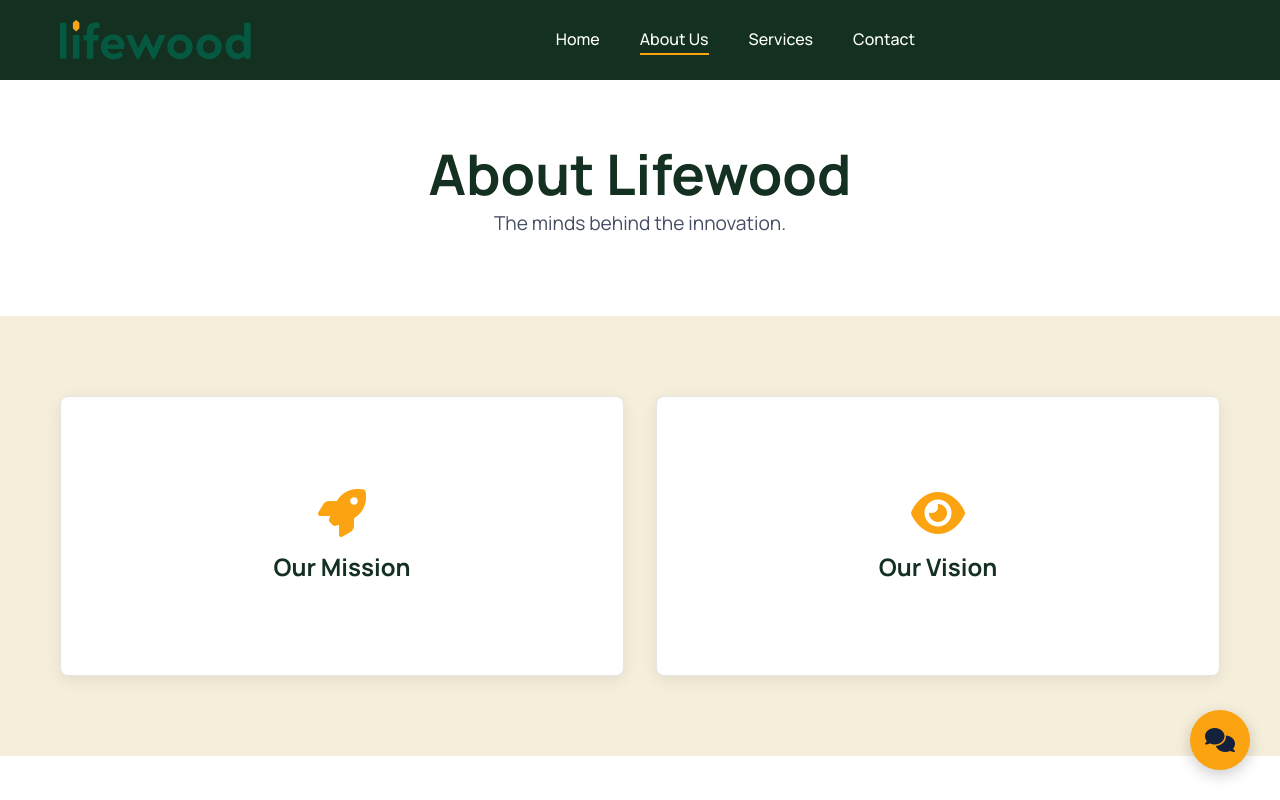
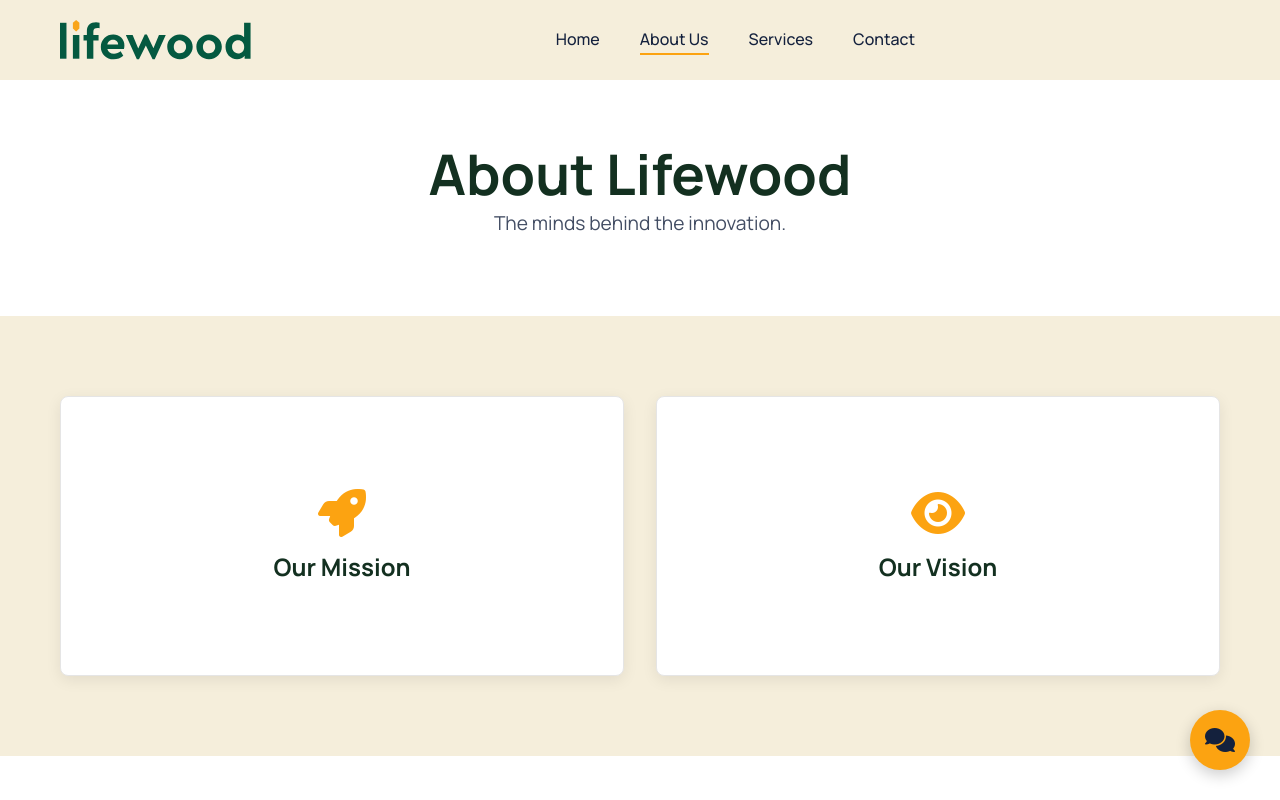
Before and after one commit to tejfk/Lifewood, a plain HTML site: page AboutUs.html in a window 1280 px wide. Shown: the top 800 px of the page. Drawn offline with nearby package versions, Linux system fonts and the light colour scheme.

Commit message:
Update global.css

```diff
--- a/css/global.css
+++ b/css/global.css
@@ -112,7 +112,7 @@ img { max-width: 100%; height: auto; display: block; }
     left: 0;
     width: 100%;
     height: 100%;
-    background-color: var(--dark-green);
+    background-color: #f5eedb;
     z-index: 9999;
     display: flex;
     justify-content: center;
@@ -152,7 +152,7 @@ body.is-transitioning .page-transitioner {
     left: 0;
     width: 100%;
     z-index: 1000;
-    background-color: var(--dark-green);
+    background-color: #f5eedb;
     transition: box-shadow 0.3s ease-in-out;
 }
 .header.scrolled {
@@ -161,7 +161,7 @@ body.is-transitioning .page-transitioner {
 .navbar { display: flex; justify-content: space-between; align-items: center; height: var(--nav-height); }
 .nav-logo img { height: 40px; width: auto; }
 .nav-menu { display: flex; gap: 2.5rem; }
-.nav-link { font-weight: 500; position: relative; padding: 5px 0; color: var(--white); }
+.nav-link { font-weight: 500; position: relative; padding: 5px 0; color: var(--black); }
 .nav-link.active::after, .nav-link:hover::after { content: ''; position: absolute; bottom: 0; left: 0; width: 100%; height: 2px; background-color: var(--primary-color); }
 .nav-actions { display: flex; align-items: center; gap: 1.5rem; }
 .hamburger { display: none; cursor: pointer; }
```
